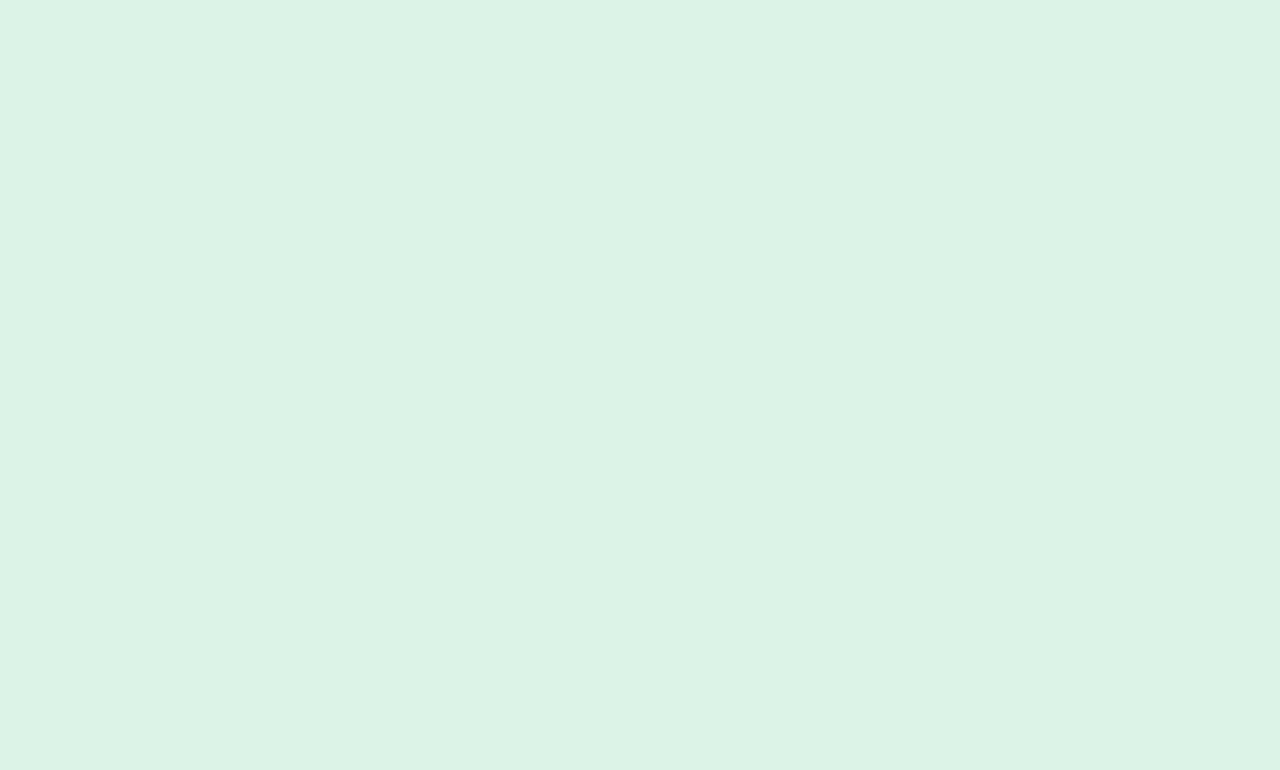
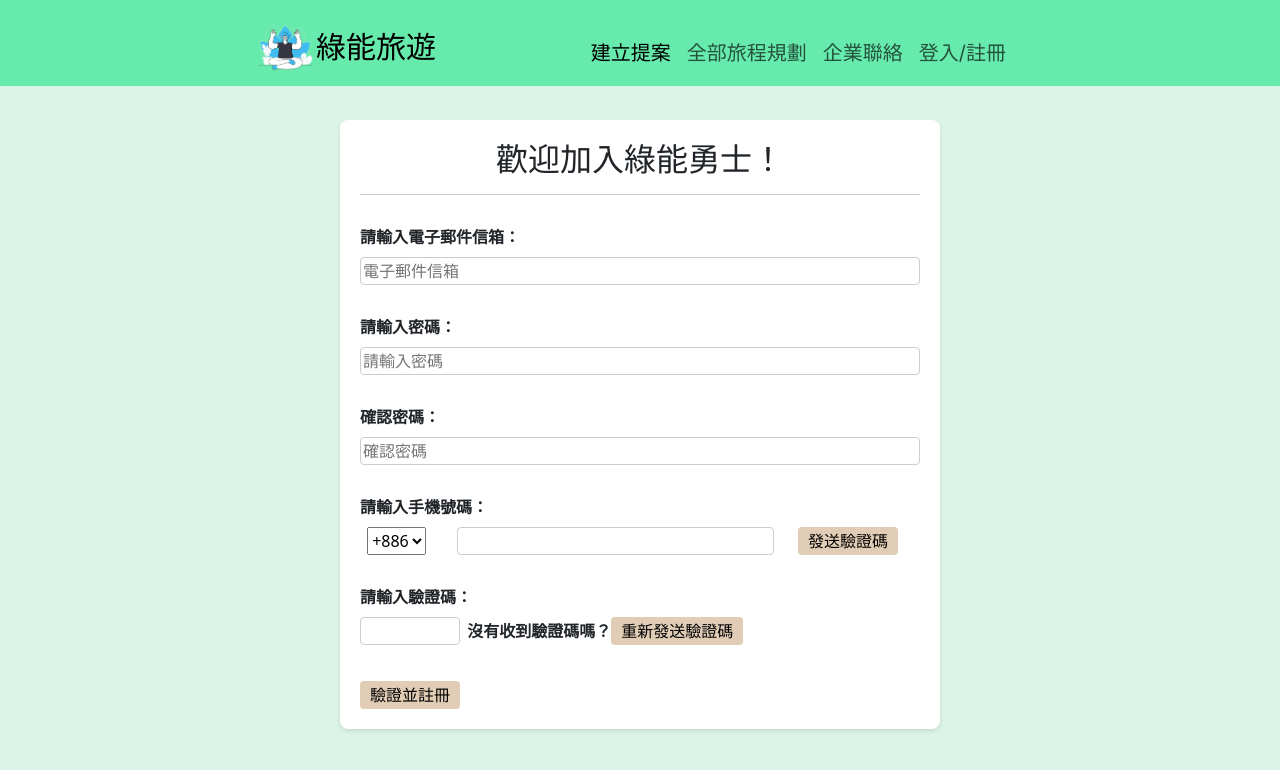
Before and after one commit to gecko0312/vue-demo, a Vue app: page /register in a window 1280 px wide. Before the commit this address had no page. Shown: the top 770 px of the page. Built offline with nearby package versions, Linux system fonts and the light colour scheme.

Commit message:
1. 新增註冊頁面，但功能尚未完成，只有版面

```diff
--- a/src/router/index.js
+++ b/src/router/index.js
@@ -35,6 +35,19 @@ const router = createRouter({
       name: "login",
       component: () => import("../views/login/login.vue"),
     },
+    {
+      // 註冊
+      path: "/register",
+      name: "register",
+      component: () => import("../views/login/register.vue"),
+    },
+    {
+      // 註冊2
+      path: "/register2",
+      name: "register2",
+      component: () => import("../views/login/register2.vue"),
+    },
+
     // {
     //   path: '/about',
     //   name: 'about',
--- a/src/views/login/register.vue
+++ b/src/views/login/register.vue
@@ -1,9 +1,137 @@
 <script setup>
 import headerMenu from "../headerMenu.vue";
+import { useRouter } from "vue-router";
+const router = useRouter();
+function goRegister2() {
+  router.push({ path: "/register2" });
+}
 </script>
 
 <template>
   <headerMenu />
+  <div class="body">
+    <div class="container">
+      <h2>歡迎加入綠能勇士！</h2>
+      <hr />
+      <form action="">
+        <!-- 第一列 -->
+        <div class="row">
+          <div class="col-sm-12">
+            <label>請輸入電子郵件信箱：</label>
+            <input
+              type="text"
+              placeholder="電子郵件信箱"
+              class="form-contorl"
+            />
+          </div>
+        </div>
+        <!-- 第二列 -->
+        <div class="row">
+          <div class="col-sm-12">
+            <label>請輸入密碼：</label>
+            <input
+              type="password"
+              placeholder="請輸入密碼"
+              class="form-contorl"
+            />
+          </div>
+        </div>
+        <!-- 第三列 -->
+        <div class="row">
+          <div class="col-sm-12">
+            <label>確認密碼：</label>
+            <input
+              type="password"
+              placeholder="確認密碼"
+              class="form-contorl"
+            />
+          </div>
+        </div>
+        <!-- 第四列 -->
+        <div class="row">
+          <div class="col-sm-12"><label>請輸入手機號碼：</label></div>
+
+          <div class="col-sm-2 selectBox">
+            <select name="conutry-code" id="conutry-code">
+              <option value="+886">+886</option>
+            </select>
+          </div>
+          <div class="col-sm-7 phoneBox">
+            <input type="text" class="form-contorl" />
+          </div>
+          <div class="col-sm-3">
+            <button>發送驗證碼</button>
+          </div>
+        </div>
+        <!-- 第五列 -->
+        <div class="row">
+          <label>請輸入驗證碼：</label>
+          <div class="col-sm-2">
+            <input type="text" class="form-contorl small-text" />
+          </div>
+          <div class="col-sm-10">
+            <div class="moveBox">
+              <label> 沒有收到驗證碼嗎？</label>
+              <button>重新發送驗證碼</button>
+            </div>
+          </div>
+        </div>
+        <!-- 第六列 -->
+        <div class="row">
+          <div class="col-sm-12">
+            <button @click="goRegister2()">驗證並註冊</button>
+          </div>
+        </div>
+      </form>
+    </div>
+  </div>
 </template>
 
-<style scoped></style>
+<style scoped>
+.container div {
+  /* border: 0.5px solid; */
+}
+
+.container {
+  max-width: 600px;
+  margin: 120px auto;
+  padding: 20px;
+  /* border: 1px solid; */
+  background-color: white;
+  border-radius: 8px;
+  box-shadow: 0 2px 4px rgba(0, 0, 0, 0.1);
+}
+.row {
+  margin-top: 30px;
+}
+h2 {
+  text-align: center;
+}
+label {
+  margin-bottom: 8px;
+  font-weight: bold;
+}
+input {
+  width: 100%;
+  border: 1px solid #ccc;
+  border-radius: 4px;
+}
+.selectBox {
+  display: flex;
+  justify-content: center;
+}
+button {
+  background-color: #e1cdb5;
+  color: #000;
+  padding: 2px 10px;
+  border: none;
+  border-radius: 4px;
+  cursor: pointer;
+}
+.small-text {
+  width: 100px;
+}
+.moveBox {
+  margin-left: 10px;
+}
+</style>
--- /dev/null
+++ b/src/views/login/register2.vue
@@ -0,0 +1,101 @@
+<script setup>
+import headerMenu from "../headerMenu.vue";
+import { useRouter } from "vue-router";
+const router = useRouter();
+function goHome() {
+  router.push({ path: "/" });
+}
+</script>
+
+<template>
+  <headerMenu />
+  <div class="container">
+    <h2>歡迎加入綠能勇士！</h2>
+    <hr />
+    <!-- 第一列 -->
+    <div class="row">
+      <div class="col-sm-12">
+        <label>請輸入您的姓名：</label>
+        <input
+          type="text"
+          placeholder="請輸入您的姓名"
+          class="form-contorl long-text"
+        />
+      </div>
+    </div>
+    <!-- 第二列 -->
+    <div class="row">
+      <div class="col-sm-12">
+        <label>請輸入您的生日：</label><br />
+        <input type="date" class="inputDate" />
+      </div>
+    </div>
+    <!-- 第三列 -->
+    <div class="row">
+      <div class="col-sm-12">
+        <label>請輸入您欲使用的帳號名稱：</label>
+        <input type="text" class="form-contorl long-text" />
+      </div>
+    </div>
+    <!-- 第四列 -->
+    <div class="box">
+      <input type="checkbox" id="c1" required />
+      <span
+        >我同意<a href="#" onclick="openModal(); return false;"
+          >使用者條款</a
+        ></span
+      ><br />
+      <input type="checkbox" id="c2" />
+      <span
+        >是的，我願意收到綠能旅遊公司及受託代銷等各合作廠商之商品或服務等好康優惠訊息，並接收綠能旅遊公司關係企業專屬活動電子報的寄送</span
+      >
+    </div>
+    <!-- 第五列 -->
+    <button type="submit" @click="goHome()">完成註冊</button>
+  </div>
+</template>
+
+<style scoped>
+.container {
+  max-width: 600px;
+  margin: 120px auto;
+  padding: 20px;
+  /* border: 1px solid; */
+  background-color: white;
+  border-radius: 8px;
+  box-shadow: 0 2px 4px rgba(0, 0, 0, 0.1);
+}
+.row {
+  margin-top: 30px;
+}
+h2 {
+  text-align: center;
+}
+label {
+  margin-bottom: 8px;
+  font-weight: bold;
+}
+input {
+  /* width: 80%; */
+  border: 1px solid #ccc;
+  border-radius: 4px;
+}
+.long-text {
+  width: 80%;
+}
+.inputDate {
+  width: 120px;
+}
+.box {
+  margin: 20px 0px;
+}
+button {
+  background-color: #e1cdb5;
+  color: #000;
+  padding: 2px 10px;
+  border: none;
+  border-radius: 4px;
+  cursor: pointer;
+  margin-bottom: 10px;
+}
+</style>
```
Also changed, not shown: 1 other file (tests, documents, lock files or other folders).
